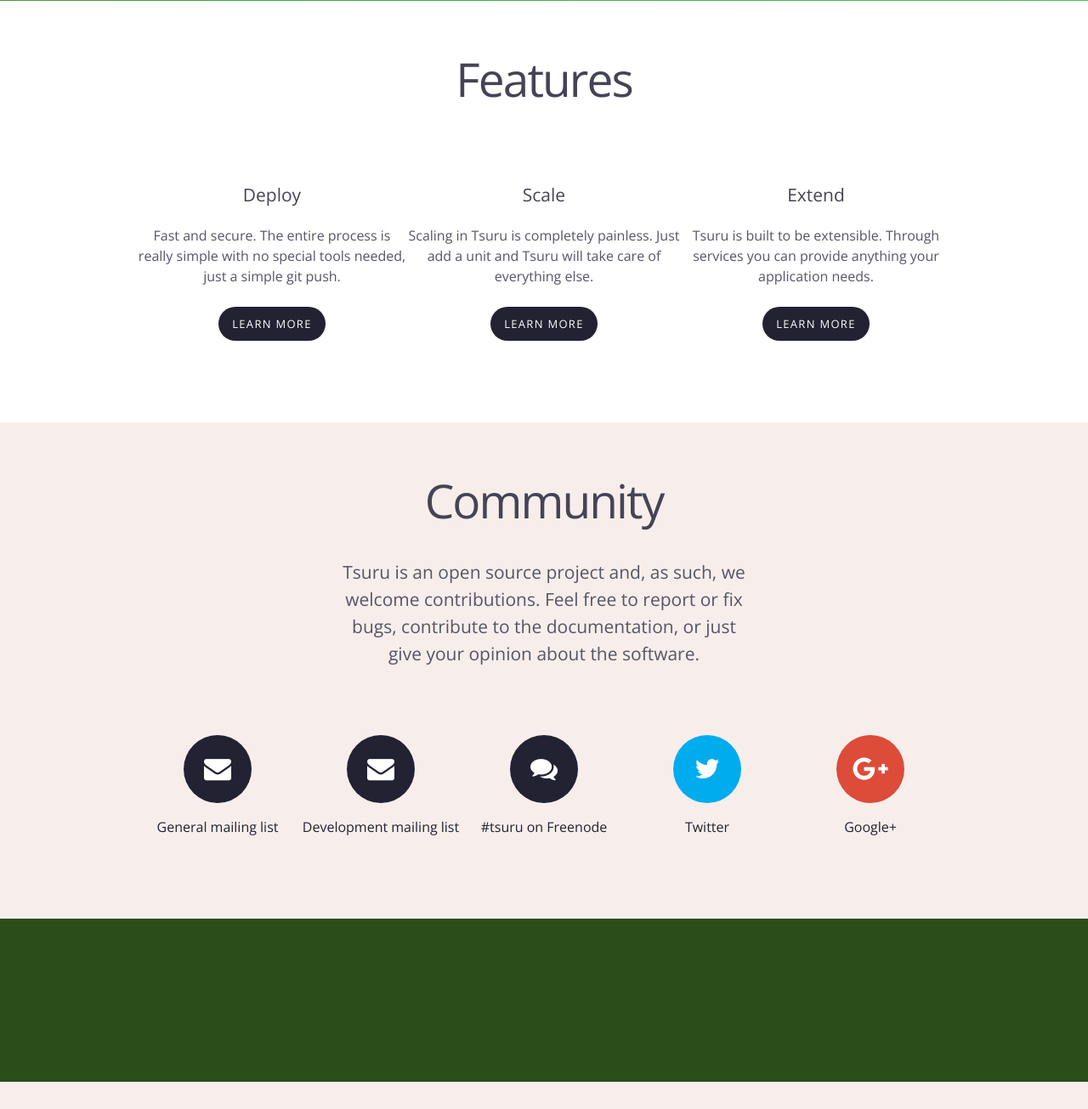
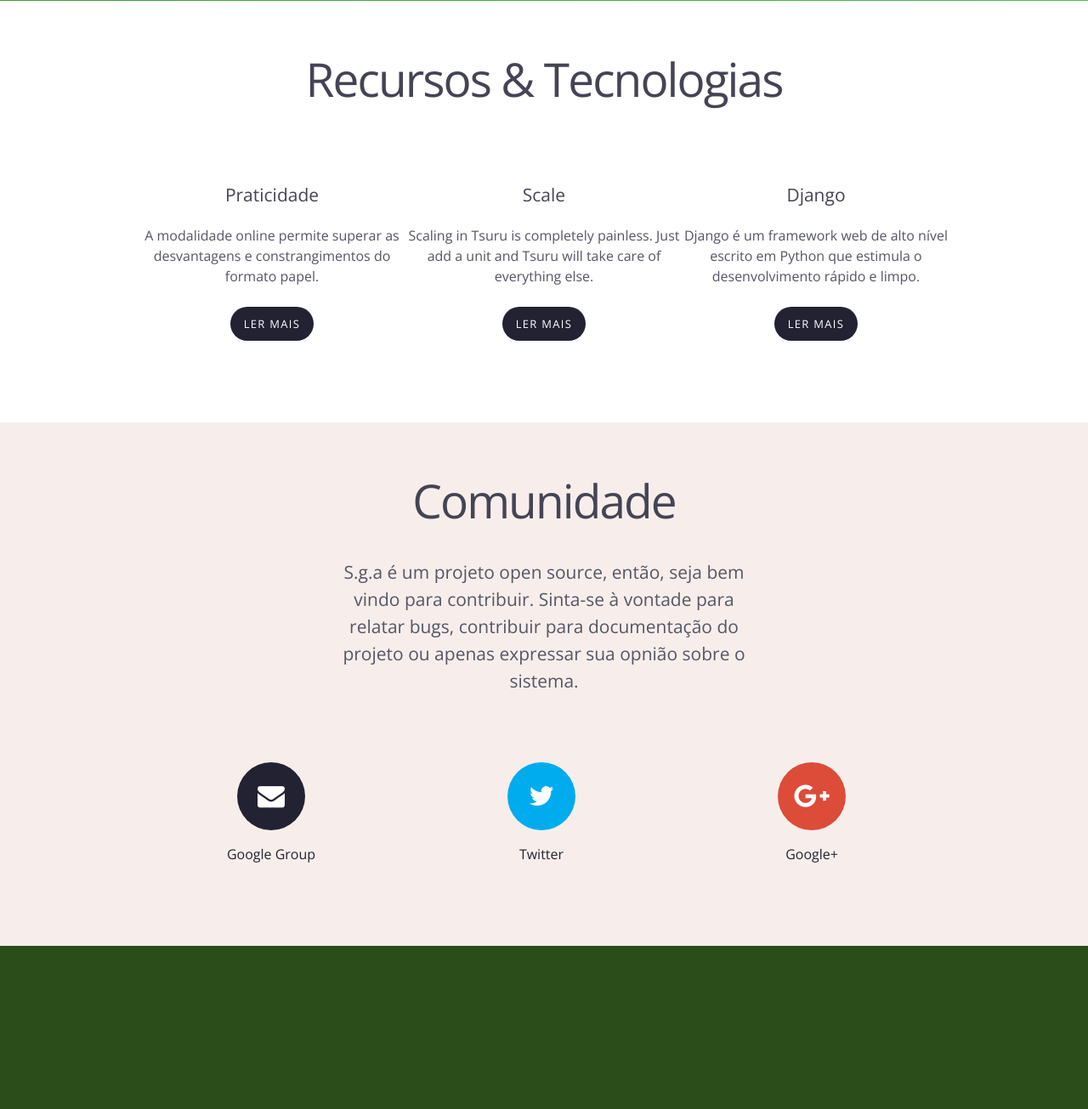
Before and after one commit to SGA-SYSTEM/sgasystem, a Django app: page / in a window 1280 px wide; the page is wider, and only the part inside the window is pictured. Shown: the part 527-1832 px from the top of that part at 85% size. Before the commit the page ends 1800 px from the top of that part, so only its background shows below. Run offline with Django 3.2, Linux system fonts and the light colour scheme; some libraries are stand-ins or nearby versions.

Commit message:
new commit

```diff
--- a/sistema_sga/core/templates/core/home.html
+++ b/sistema_sga/core/templates/core/home.html
@@ -50,19 +50,19 @@
                 <div class="content-container container">
 
                     <header class="section-header">
-                        <h1 class="section-title">Features</h1>
+                        <h1 class="section-title">Recursos & Tecnologias</h1>
                     </header>
 
                     <section class="feature column">
 
                         <header class="feature-header">
-                            <h1 class="section-subtitle feature-title">Deploy</h1>
+                            <h1 class="section-subtitle feature-title">Praticidade</h1>
                         </header>
 
-                        <p class="feature-description">Fast and secure. The entire process is really simple with no special tools needed, just a simple git push.</p>
+                        <p class="feature-description">A modalidade online permite superar as desvantagens e constrangimentos do formato papel.</p>
 
                         <footer>
-                            <a class="section-button button" href="#" title="Learn more">Learn more</a>
+                            <a class="section-button button" href="#" title="Learn more">Ler Mais</a>
                         </footer>
 
                     </section>
@@ -76,7 +76,7 @@
                         <p class="feature-description">Scaling in Tsuru is completely painless. Just add a unit and Tsuru will take care of everything else.</p>
 
                         <footer>
-                            <a class="section-button button" href="#" title="Learn more">Learn more</a>
+                            <a class="section-button button" href="#" title="Learn more">Ler Mais</a>
                         </footer>
 
                     </section>
@@ -84,13 +84,13 @@
                     <section class="feature column">
 
                         <header class="feature-header">
-                            <h1 class="section-subtitle feature-title">Extend</h1>
+                            <h1 class="section-subtitle feature-title">Django</h1>
                         </header>
 
-                        <p class="feature-description">Tsuru is built to be extensible. Through services you can provide anything your application needs.</p>
+                        <p class="feature-description">Django é um framework web de alto nível escrito em Python que estimula o desenvolvimento rápido e limpo.</p>
 
                         <footer>
-                            <a class="section-button button" href="http://docs.tsuru.io/en/latest/" title="Learn more">Learn more</a>
+                            <a class="section-button button" href="https://www.djangoproject.com/" title="Learn more">Ler Mais</a>
                         </footer>
 
                     </section>
@@ -104,38 +104,27 @@
                 <div class="content-container container">
 
                     <header class="section-header">
-                        <h1 class="section-title">Community</h1>
+                        <h1 class="section-title">Comunidade</h1>
                     </header>
 
-                    <p class="section-leader">Tsuru is an open source project and, as such, we welcome contributions. Feel free to report or fix bugs, contribute to the documentation, or just give your opinion about the software.</p>
+                    <p class="section-leader">S.g.a é um projeto open source, então, seja bem vindo para contribuir. Sinta-se à vontade para relatar bugs, contribuir para documentação do projeto ou apenas expressar sua opnião sobre o sistema.</p>
 
-                    <ul class="social container">
+                    <ul class="social container" style="margin-right: -630px;">
                         <li class="social-item mail column">
-                            <a class="social-link" href="https://groups.google.com/forum/?fromgroups#!forum/tsuru-users" title="Tsuru general mailing list">
+                            <a class="social-link" href="https://groups.google.com/forum/?fromgroups#!forum/sga_system" title="SGA google groups">
                                 <i class="social-icon icon fa fa-envelope"></i>
-                                General mailing list
+                                Google Group
                             </a>
                         </li>
-                        <li class="social-item mail column">
-                            <a class="social-link" href="https://groups.google.com/forum/?fromgroups#!forum/tsuru-dev" title="Tsuru development mailing list">
-                                <i class="social-icon icon fa fa-envelope"></i>
-                                Development mailing list
-                            </a>
-                        </li>
-                        <li class="social-item irc column">
-                            <a class="social-link" href="http://webchat.freenode.net/" title="Tsuru IRC channel">
-                                <i class="social-icon icon fa fa-comments"></i>
-                                #tsuru on Freenode
-                            </a>
-                        </li>
+
                         <li class="social-item twitter column">
-                            <a class="social-link" href="https://twitter.com/tsurupaas" title="Tsuru on twitter">
+                            <a class="social-link" href="https://twitter.com/SgaSystem" title="SGA on twitter">
                                 <i class="social-icon icon fa fa-twitter"></i>
                                 Twitter
                             </a>
                         </li>
                         <li class="social-item google-plus column">
-                            <a class="social-link" href="https://plus.google.com/118205831863820582274" title="Tsuru on Google+">
+                            <a class="social-link" href="https://groups.google.com/forum/?hl=pt#!forum/sga_system" title="SGA on Google+">
                                 <i class="social-icon icon fa fa-google-plus"></i>
                                 Google+
                             </a>
--- a/sistema_sga/prova/templates/base_sga.html
+++ b/sistema_sga/prova/templates/base_sga.html
@@ -3,7 +3,7 @@
 
 <html>
   <head>
-    <title>Bootstrap Admin Theme v3</title>
+    <title>S.g.a System</title>
     <meta name="viewport" content="width=device-width, initial-scale=1.0">
     <!-- Bootstrap -->
     <link href="{% static 'css/bootstrap.min.css' %}" rel="stylesheet">
--- a/sistema_sga/prova/templates/prova/chart_graph.html
+++ b/sistema_sga/prova/templates/prova/chart_graph.html
@@ -72,8 +72,8 @@
                <div id="container"></div>
                   <div id="sliders">
                     <table>
-                      <tr><td>Alpha Angle</td><td><input id="R0" type="range" min="0" max="45" value="15"/> <span id="R0-value" class="value"></span></td></tr>
-                        <tr><td>Beta Angle</td><td><input id="R1" type="range" min="0" max="45" value="15"/> <span id="R1-value" class="value"></span></td></tr>
+                      <tr><td>Ângulo Complementar</td><td><input id="R0" type="range" min="0" max="45" value="15"/> <span id="R0-value" class="value"></span></td></tr>
+                        <tr><td>Ângulo Complementar</td><td><input id="R1" type="range" min="0" max="45" value="15"/> <span id="R1-value" class="value"></span></td></tr>
                     </table>
                   </div>
                 </div>
--- a/sistema_sga/settings.py
+++ b/sistema_sga/settings.py
@@ -168,7 +168,7 @@ ACCOUNT_LOGIN_ON_EMAIL_CONFIRMATION = True
 SOCIALACCOUNT_PROVIDERS = \
     {'facebook':
        {'SCOPE': ['email', 'publish_stream'],
-        'AUTH_PARAMS': {'auth_type': 'reauthenticate'},
+        'AUTH_PARAMS': {'auth_type': 'https'},
         'METHOD': 'oauth2',
         'VERIFIED_EMAIL': False}}
 
```
